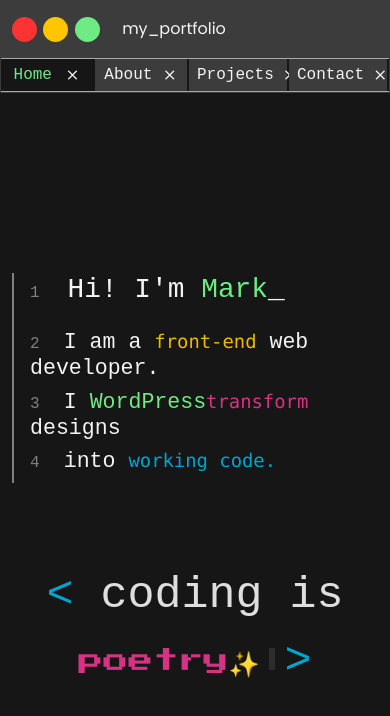
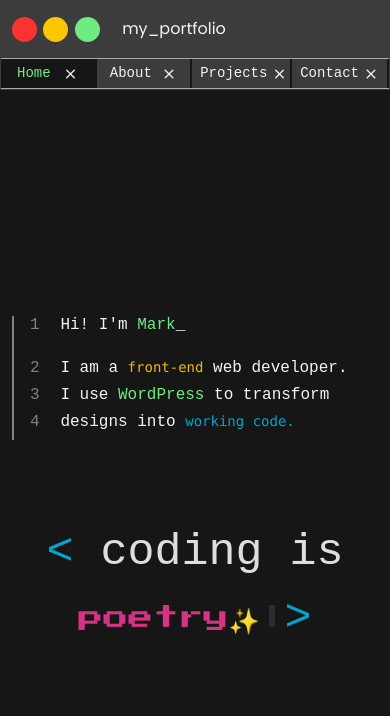
Before and after one commit to markkirivera/main-portfolio, a Vue app: page / in a window 390 px wide. Shown: the top 716 px of the page. Built offline with nearby package versions, Linux system fonts and the light colour scheme.

Commit message:
Change font size on mobile

```diff
--- a/src/assets/styles/style.css
+++ b/src/assets/styles/style.css
@@ -368,11 +368,17 @@ p i {
     main {
         max-height: 88vh;
     }
+    .code-wrapper p {
+        font-size: 16px;
+    }
     .file-tab {
         width: 100px;
     }
     .file-tab a {
-        font-size: 16px;
+        font-size: 14px;
+    }
+    .material-symbols-outlined {
+        padding-left: 0.25rem;
     }
     .card {
         width: 85%;
--- a/src/views/HomeView.vue
+++ b/src/views/HomeView.vue
@@ -48,12 +48,12 @@
                   <code class="front">front-end</code> web developer.
                 </p>
                 <p class="h4">
-                  <span class="num">3</span> I
+                  <span class="num">3</span> I use
                   <span class="green hidden">{{ stack }}</span>
-                  <code>transform</code> designs
+                  to transform
                 </p>
                 <p class="h4">
-                  <span class="num">4</span> into
+                  <span class="num">4</span> designs into
                   <code class="code">working code.</code>
                 </p>
               </div>
```
